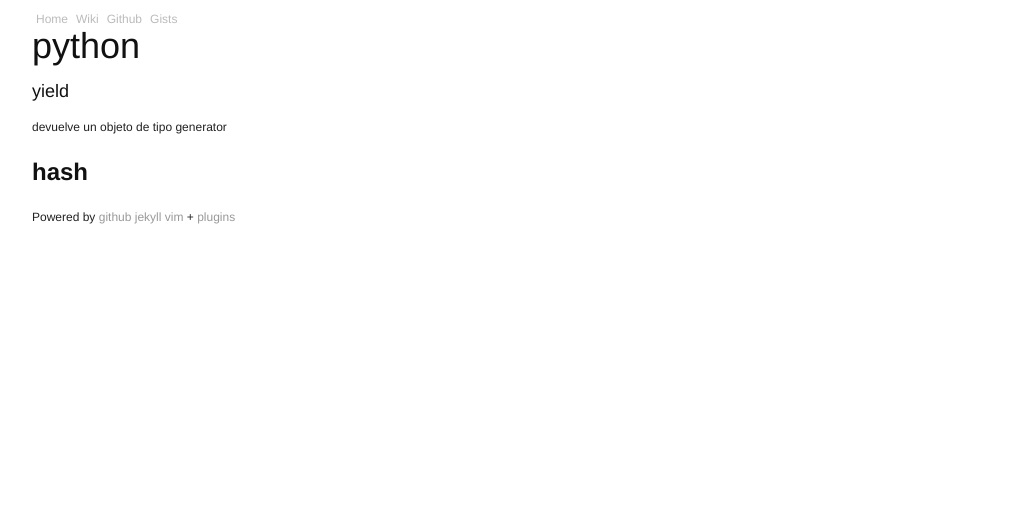
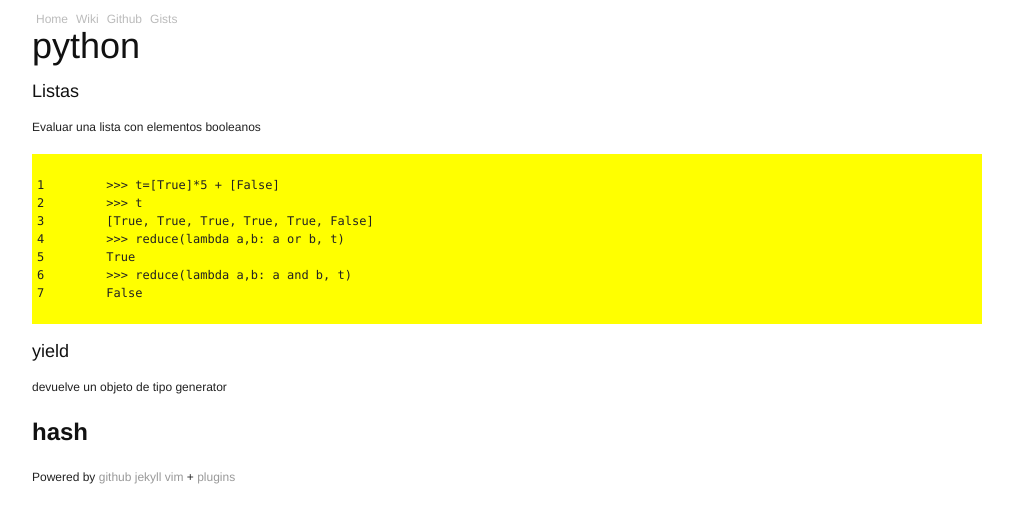
Before and after one commit to juanpabloaj/juanpabloaj.github.com, a Jekyll site: the page built from wiki/python.md, in a window 1280 px wide. Shown: the top 523 px of the page, without its empty margins (133-1146 px from the left). Built offline with Jekyll 4.4.1, drawn with Linux system fonts in a browser that asks for light colours; Markdown is read by kramdown in place of the engine named in the settings.

Commit message:
listas en python

```diff
--- a/wiki/python.md
+++ b/wiki/python.md
@@ -2,6 +2,18 @@
 layout: default
 title : python
 ---
+### Listas
+
+Evaluar una lista con elementos booleanos
+
+	>>> t=[True]*5 + [False]
+	>>> t
+	[True, True, True, True, True, False]
+	>>> reduce(lambda a,b: a or b, t)
+	True
+	>>> reduce(lambda a,b: a and b, t)
+	False
+
 ### yield
 
 devuelve un objeto de tipo generator
```
